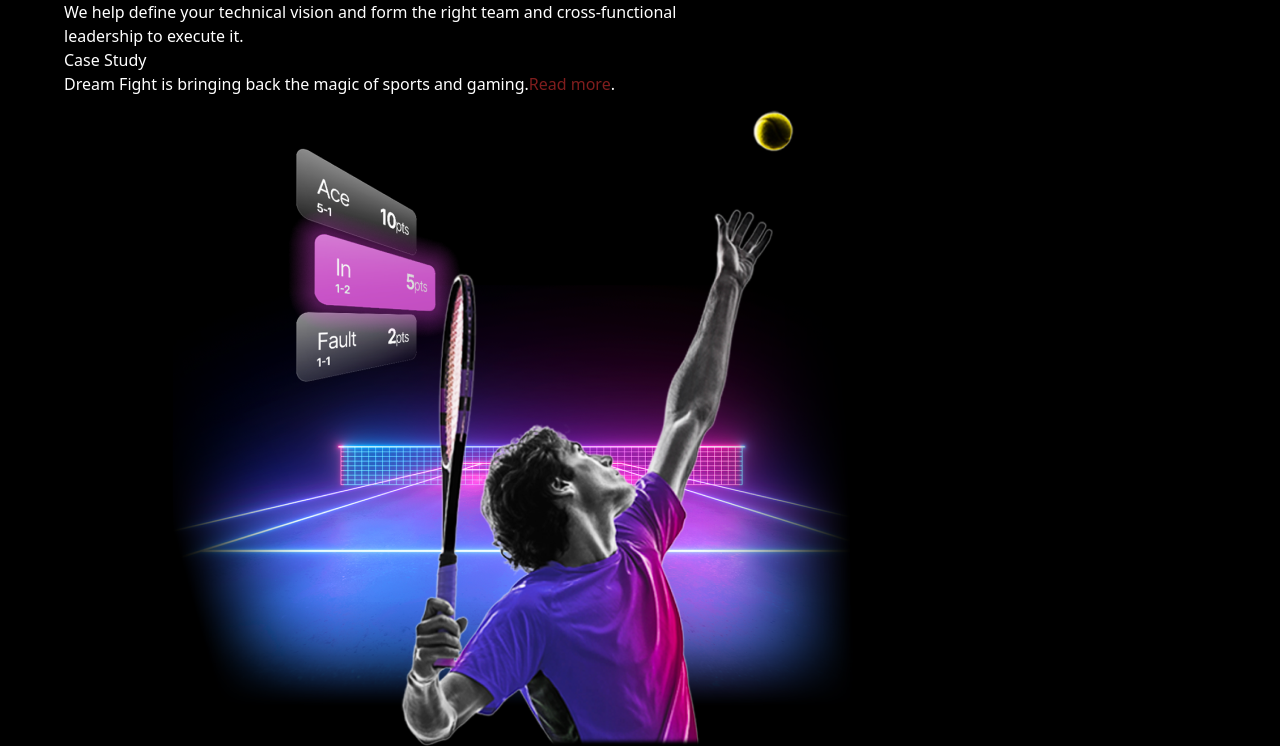
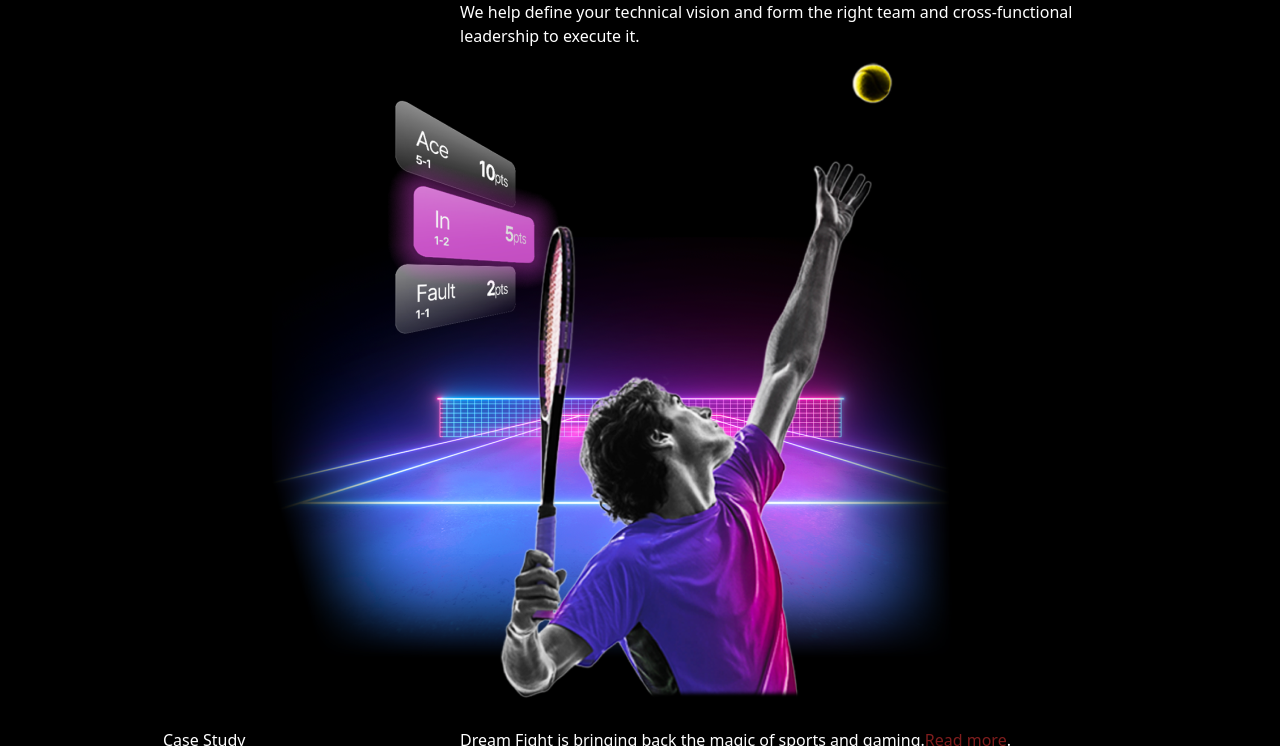
Before and after one commit to native-dev-studio/native-website, a Gatsby site: page / in a window 1280 px wide. Shown: the part 96-842 px from the top of the page. Built offline with nearby package versions, Linux system fonts and the light colour scheme; Gatsby itself is replaced by a stand-in of ours.

Commit message:
feat: arranges content blocks along grid

```diff
--- a/src/pages/index.tsx
+++ b/src/pages/index.tsx
@@ -6,11 +6,9 @@ import { StaticImage } from 'gatsby-plugin-image'
 const IndexPage = () => {
   return (
     <main className='mx-16'>
-      <div className='
-        grid grid-cols-12 gap-x-9
-        '
-      >
-        <section className='col-span-7'>
+      <div className='grid grid-cols-12 gap-x-9'>
+        <div className='grid grid-cols-10 gap-x-9 col-start-2 col-span-10'>
+          <section className='col-start-4 col-span-7'>
             <h1 className='text-3xl font-bold underline'>
               Expert partners in Web3 product, engineering & strategy
             </h1>
@@ -19,18 +17,22 @@ const IndexPage = () => {
             </p>
           </section>
           <section className='col-span-10'>
-          <h2>
+            <StaticImage
+              src='../images/df-case-study-image.png'
+              alt='A futuristic look into tennis'
+            />
+            <div className='grid grid-cols-10 gap-x-9'>
+              <h2 className='col-span-2'>
                 Case Study
               </h2>
-          <p>
+              <p className='col-start-4 col-span-6'>
                 Dream Fight is bringing back the magic of sports and gaming.
                 <Link to='/case'>
                   Read more
                 </Link>.
               </p>
-          <StaticImage src='../images/df-case-study-image.png' alt='A futuristic look into tennis' />
+            </div>
           </section>
-      </div>
           <footer>
             <StaticImage src='../images/icon.png' alt='A logo' />
             Interested in learning more about our approach to custom software? Reach out to workwith@native.dev.
@@ -72,6 +74,8 @@ const IndexPage = () => {
               Copyright 2022. All Rights Reserved.
             </p>
           </footer>
+        </div>
+      </div>
     </main>
   )
 }
```
Lines whose indentation alone changed are shown as unchanged.
